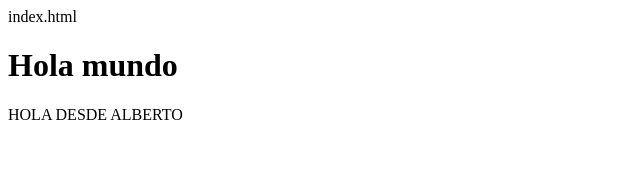
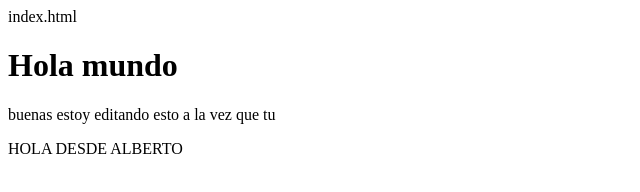
Before and after one commit to garciamolinajavier-commits/ProyectoColaborativo, a plain HTML site: page index.html in a window 1280 px wide. Shown: the whole page, without its empty margins (0-640 px from the left). Drawn offline with Linux system fonts and the light colour scheme.

Commit message:
Codigo modificado v2

```diff
--- a/index.html
+++ b/index.html
@@ -8,6 +8,7 @@ index.html
 </head>
 <body>
     <h1>Hola mundo</h1>
+    <p>buenas estoy editando esto a la vez que tu</p>
     <p>HOLA DESDE ALBERTO</p>
 </body>
 </html>
```
